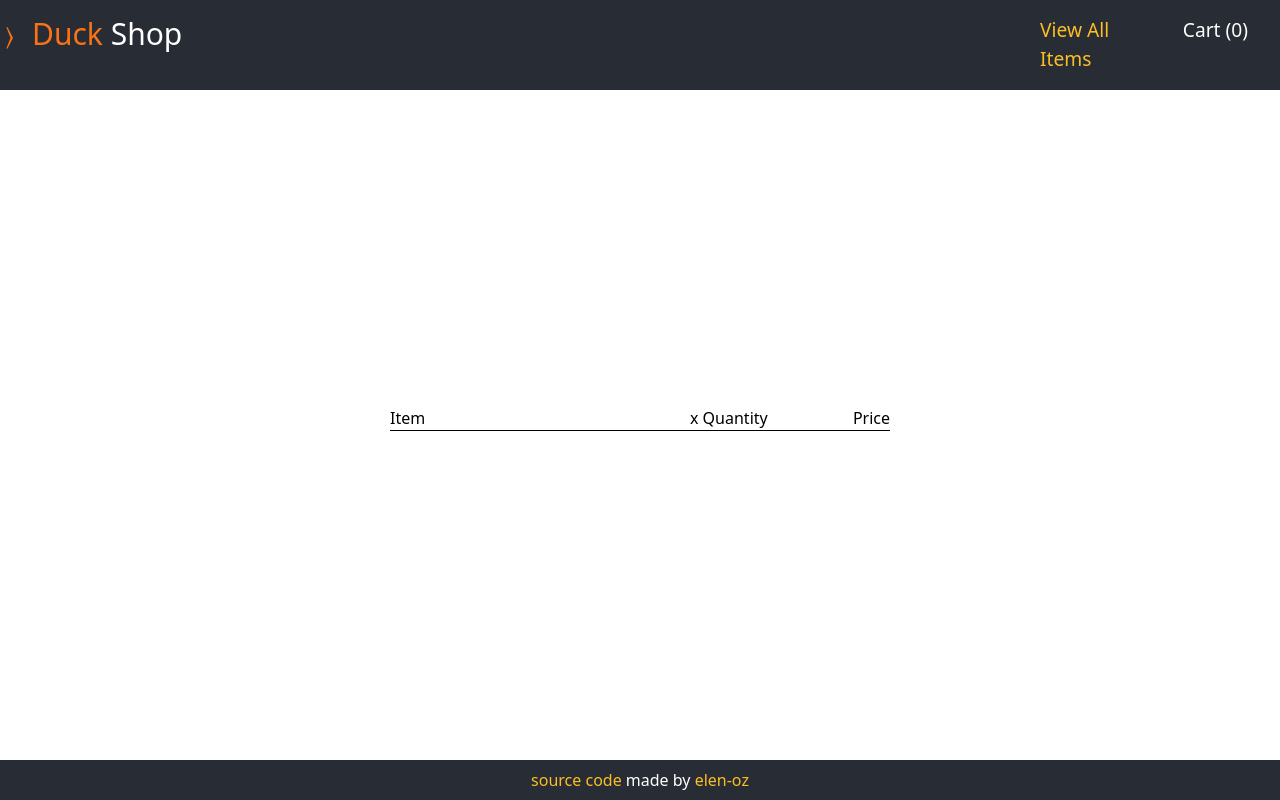
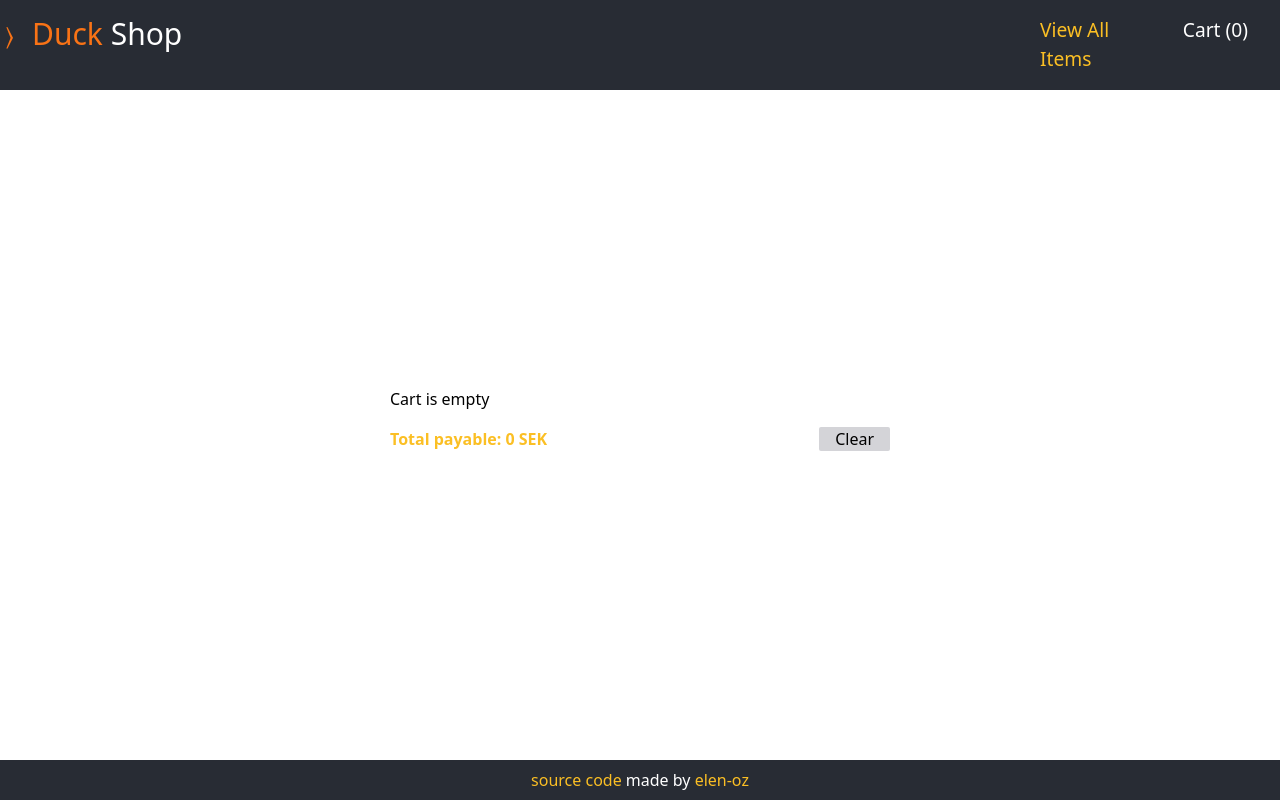
Before and after one commit to elen-oz/hi_duck-shop, a React (Vite) app: page /cart in a window 1280 px wide. Built offline with nearby package versions, Linux system fonts and the light colour scheme.

Commit message:
refactor

```diff
--- a/src/App.tsx
+++ b/src/App.tsx
@@ -1,8 +1,5 @@
 import { BrowserRouter, Routes, Route } from "react-router-dom";
-
 import CartProvider from "./context/CartProvider";
-import useGetProducts from "./hooks/useGetProducts";
-
 import MainWrapperPage from "./pages/MainWrapperPage";
 import ShopPage from "./pages/ShopPage";
 import ItemPage from "./pages/ItemPage";
--- a/src/components/CartButton.tsx
+++ b/src/components/CartButton.tsx
@@ -1,7 +1,6 @@
 import { useContext } from "react";
 import classNames from "classnames";
 import CartContext from "../context/cartContext";
-import { Product } from "../App";
 import CartList from "./CartList";
 
 interface Props {
@@ -11,28 +10,9 @@ interface Props {
 
 const CartButton = ({ cartVisibility, onToggleCart }: Props) => {
   const cartCtx = useContext(CartContext);
-
-  const cartItems = cartCtx?.items || [];
-  const totalPrice = cartCtx?.totalAmount || 0;
   const totalQuantity = cartCtx?.totalQuantity || 0;
 
   const toggledCart = cartVisibility ? "text-accentSecond" : "text-white";
-
-  const cartItemAddHandler = (item: Product) => {
-    if (cartCtx) {
-      cartCtx.addItem({ ...item, amount: 1 });
-    }
-  };
-  const cartItemRemoveHandler = (id: number) => {
-    if (cartCtx) {
-      cartCtx.removeItem(id);
-    }
-  };
-  const clearCartHandler = () => {
-    if (cartCtx) {
-      cartCtx.clearCart();
-    }
-  };
 
   return (
     <div className="relative">
--- a/src/components/CartList.tsx
+++ b/src/components/CartList.tsx
@@ -1,6 +1,7 @@
 import { useContext } from "react";
 import { Link } from "react-router-dom";
 import CartContext from "../context/cartContext";
+import { Product } from "../App";
 
 const CartList = () => {
   const cartCtx = useContext(CartContext);
@@ -24,7 +25,7 @@ const CartList = () => {
     }
   };
   return (
-    <div className="absolute right-0 top-12 z-10 w-[330px] rounded-sm  bg-main p-4 ">
+    <div className="absolute right-0 top-12 z-10 w-[330px] rounded-sm  bg-main p-4">
       <ul>
         {cartItems.length === 0 && <p>Cart is empty</p>}
         {cartItems.map((item) => (
--- a/src/pages/CartPage.tsx
+++ b/src/pages/CartPage.tsx
@@ -3,41 +3,65 @@ import CartContext from "../context/cartContext";
 
 const CartPage = () => {
   const cartCtx = useContext(CartContext);
-
-  //   let isCartVisible: boolean = false;
-  //   let handleToggleCart: () => void = () => {};
-
-  //   if (cartCtx) {
-  //     isCartVisible = cartCtx.isCartVisible;
-  //     handleToggleCart = cartCtx.handleToggleCart;
-  //   }
-
-  //todo: hide CartList when Page is open
-
-  const isCartVisible = cartCtx?.isCartVisible || false;
-  const handleToggleCart = cartCtx?.handleToggleCart;
-
   const cartItems = cartCtx?.items || [];
   const totalPrice = cartCtx?.totalAmount || 0;
   const totalQuantity = cartCtx?.totalQuantity || 0;
+  const isCartVisible = cartCtx?.isCartVisible || false;
+  const handleToggleCart = cartCtx?.handleToggleCart;
+  const cartItemAddHandler = cartCtx?.addItem;
+  const cartItemRemoveHandler = cartCtx?.removeItem;
+  const clearCartHandler = cartCtx?.clearCart;
 
-  //   const totalQuantity = cartItems.reduce(
-  //     (acc, item) => acc + (item.amount || 0),
-  //     0,
-  //   );
+  //todo: hide CartList when Page is open
+  //todo: <div>x {item.amount}</div> -- doesn't work correctly - NEED TO BE FIXED
 
   return (
     <div>
-      <div className="container">
-        <ul className="mx-auto w-[500px]">
-          <li className="mx-auto  flex justify-between gap-3 border-b text-center">
-            <div>Item</div>
-            <div className="flex w-[200px] justify-between">
-              <div>x Quantity</div>
-              <div>Price</div>
-            </div>
-          </li>
+      <div className="container mx-auto w-[500px]">
+        <ul className="mx-auto">
+          {cartItems.length === 0 && <p>Cart is empty</p>}
+          {cartItems.map((item) => (
+            <li
+              key={item.id}
+              className="flex items-center justify-between border-b py-1"
+            >
+              <div className="flex w-[120px] justify-between">
+                <div>{item.amount && item.name}</div>
+                {/* todo: doesn't work correctly - NEED TO BE FIXED */}
+                {/* <div>x {item.amount}</div> */}
+              </div>
+
+              <div className="flex w-[160px] items-center justify-between">
+                <div>{item.amount && `${item.price * item.amount}`} SEK</div>
+
+                <div>
+                  <button
+                    className="mr-1 w-8 rounded-sm bg-zinc-200 hover:bg-zinc-400"
+                    onClick={() => cartItemAddHandler(item)}
+                  >
+                    +
+                  </button>
+                  <button
+                    className=" ml-1 w-8 rounded-sm bg-zinc-200  hover:bg-zinc-400"
+                    onClick={() => cartItemRemoveHandler(item.id)}
+                  >
+                    -
+                  </button>
+                </div>
+              </div>
+            </li>
+          ))}
         </ul>
+
+        <div className="flex justify-between pt-4 ">
+          <p className="font-bold text-accent">{`Total payable: ${totalPrice} SEK`}</p>
+          <button
+            className="rounded-sm bg-zinc-300 px-4 hover:bg-zinc-400"
+            onClick={clearCartHandler}
+          >
+            Clear
+          </button>
+        </div>
       </div>
     </div>
   );
--- a/src/pages/ItemPage.tsx
+++ b/src/pages/ItemPage.tsx
@@ -1,5 +1,5 @@
 import { useParams } from "react-router-dom";
-import { OnAddHandler, Product } from "../App";
+import { OnAddHandler } from "../App";
 import AddButton from "../UI/AddButtonA";
 import { useContext } from "react";
 import CartContext from "../context/cartContext";
```
